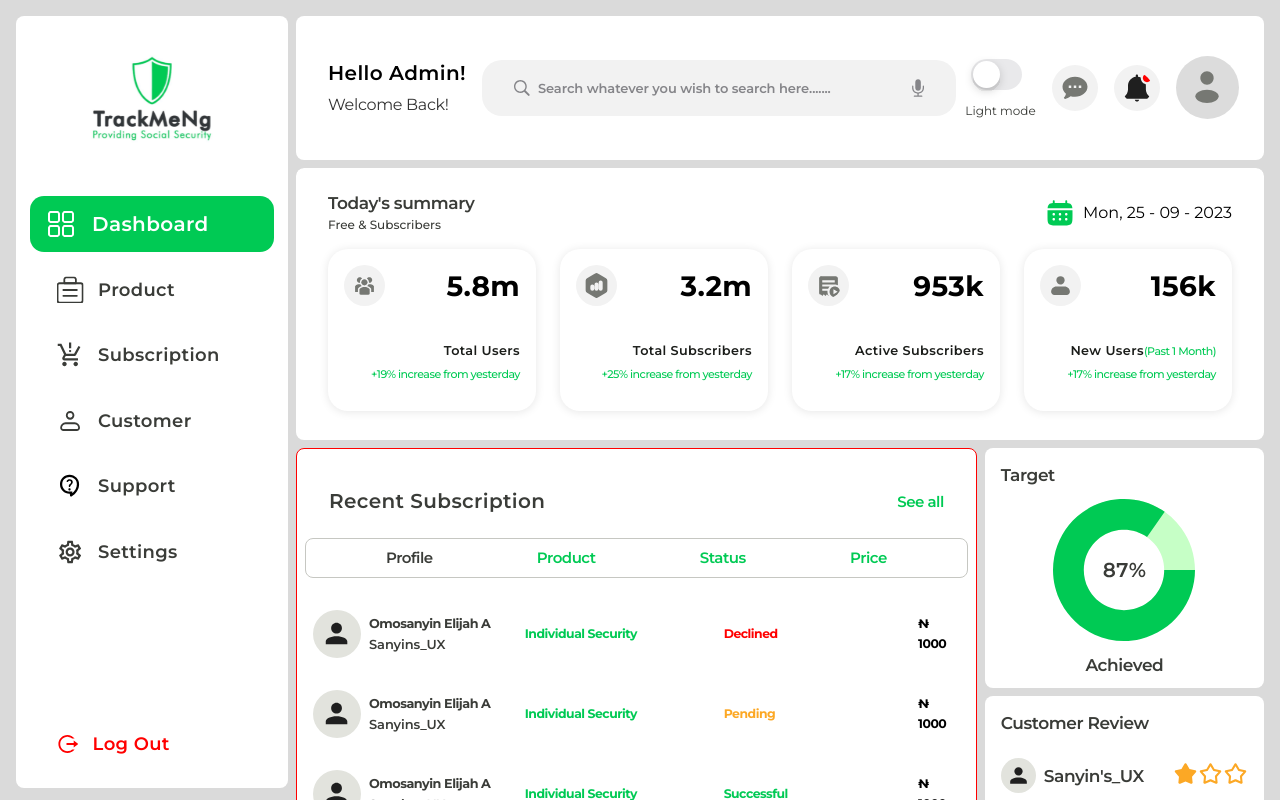
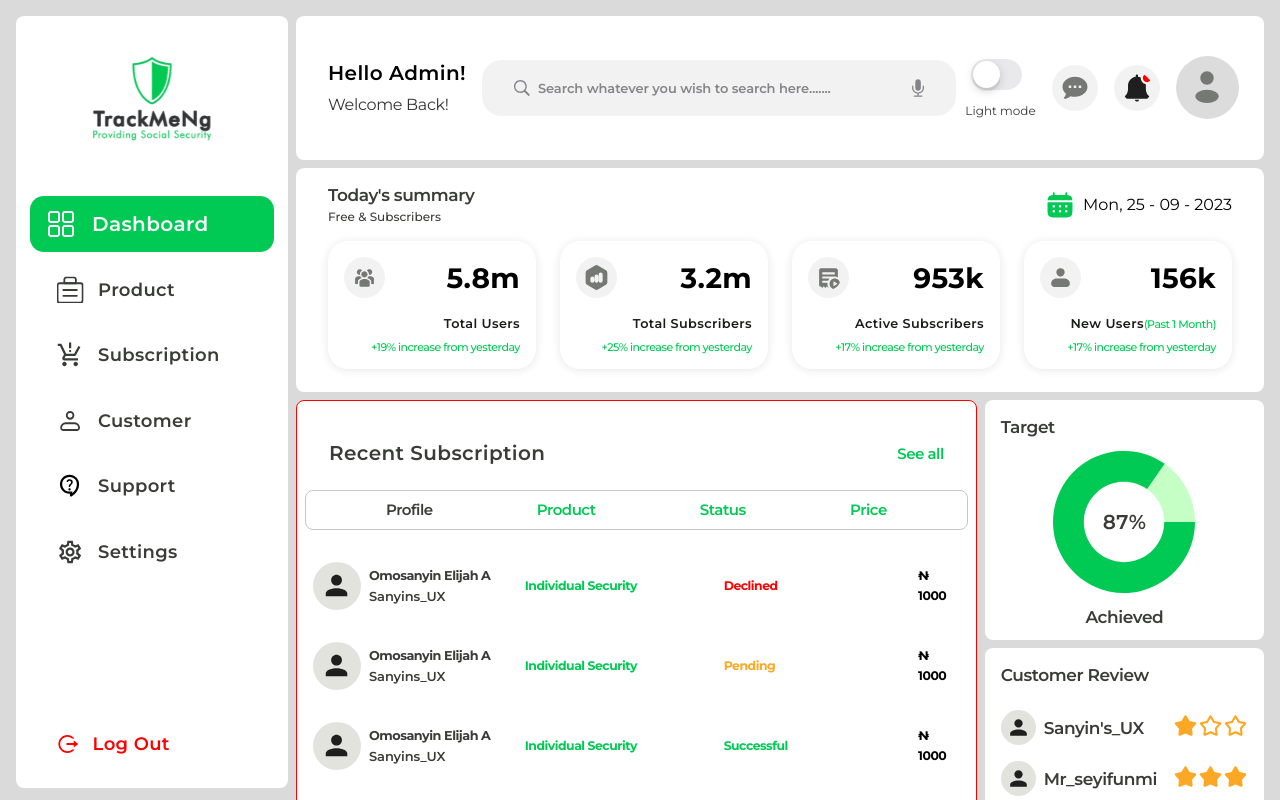
Before and after one commit to TrackMe-NG/dashboard_main, a React (Vite) app: page / in a window 1280 px wide. Built offline with nearby package versions, Linux system fonts and the light colour scheme.

Commit message:
chores: updated summary_sec styles

```diff
--- a/src/styles/custom.scss
+++ b/src/styles/custom.scss
@@ -67,10 +67,10 @@
   margin-block: 0 0.5rem;
   border-radius: 0.5rem;
   width: 100%;
-  height: 17rem;
+  height: 14rem;
 
   &_inner {
-    padding: 1.5rem 2rem;
+    padding: 1rem 2rem;
     display: grid;
     gap: 1rem;
   }
@@ -146,7 +146,7 @@
   &_box {
     width: 100%;
     max-width: 22rem;
-    height: 10.125rem;
+    height: 8rem;
     border-radius: 1.25rem;
     background: $white;
     box-shadow: $shadow_btn;
@@ -154,7 +154,7 @@
     overflow: hidden;
     &_inner {
       display: grid;
-      gap: 2rem;
+      gap: 0.8rem;
     }
 
     &_top {
```
